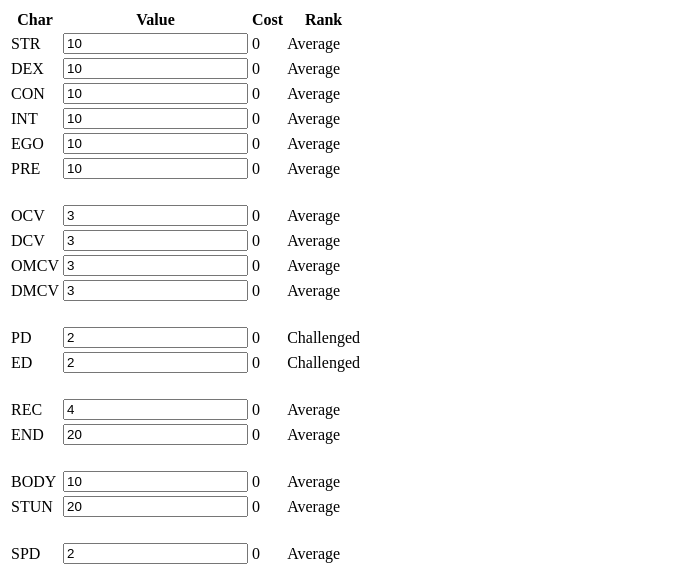
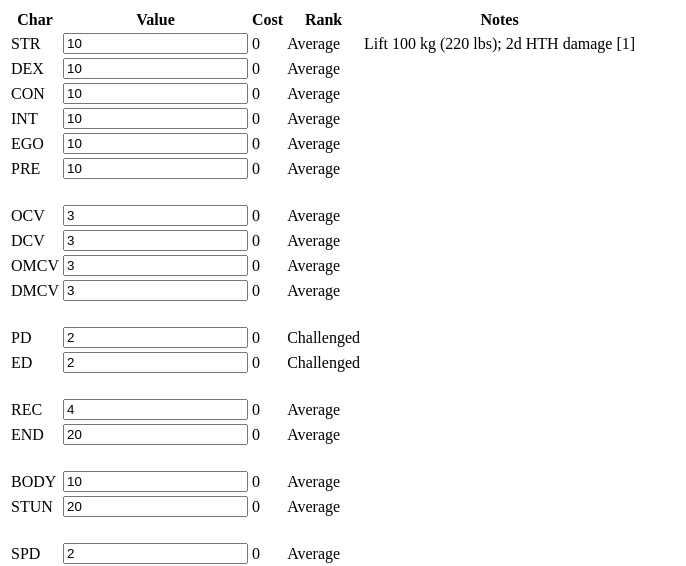
Before and after one commit to ldumaguing/Summaries, a PHP site: page / in a window 1280 px wide. Shown: the top 566 px of the page, without its empty margins (0-686 px from the left). Run offline with PHP 8.4, Linux system fonts and the light colour scheme.

Commit message:
2024.01a

```diff
--- a/HERO/index.js
+++ b/HERO/index.js
@@ -1,4 +1,7 @@
 "use strict";
+
+// kg = 2.2046226218 lbs
+const kg2lbs  = 2.2046226218;
 
 var character = {
 	STR: 10,
--- a/HERO/index.php
+++ b/HERO/index.php
@@ -18,10 +18,17 @@
 <th>Value</th>
 <th>Cost</th>
 <th>Rank</th>
+<th>Notes</th>
 </tr>
 <tr><td>STR</td>
 <td><input id="str" type="number" min="1" value="10" onchange="calcSTR();"></td><td id="strC">0</td>
-<td id="strR">Average</td></tr>
+<td id="strR">Average</td>
+<td>Lift 100 kg (220 lbs); 2d HTH damage [1]</td>
+</tr>
+
+
+
+
 <tr><td>DEX</td>
 <td><input id="dex" type="number" min="1" value="10" onchange="calcDEX();"></td><td id="dexC">0</td>
 <td id="dexR">Average</td></tr>
```
